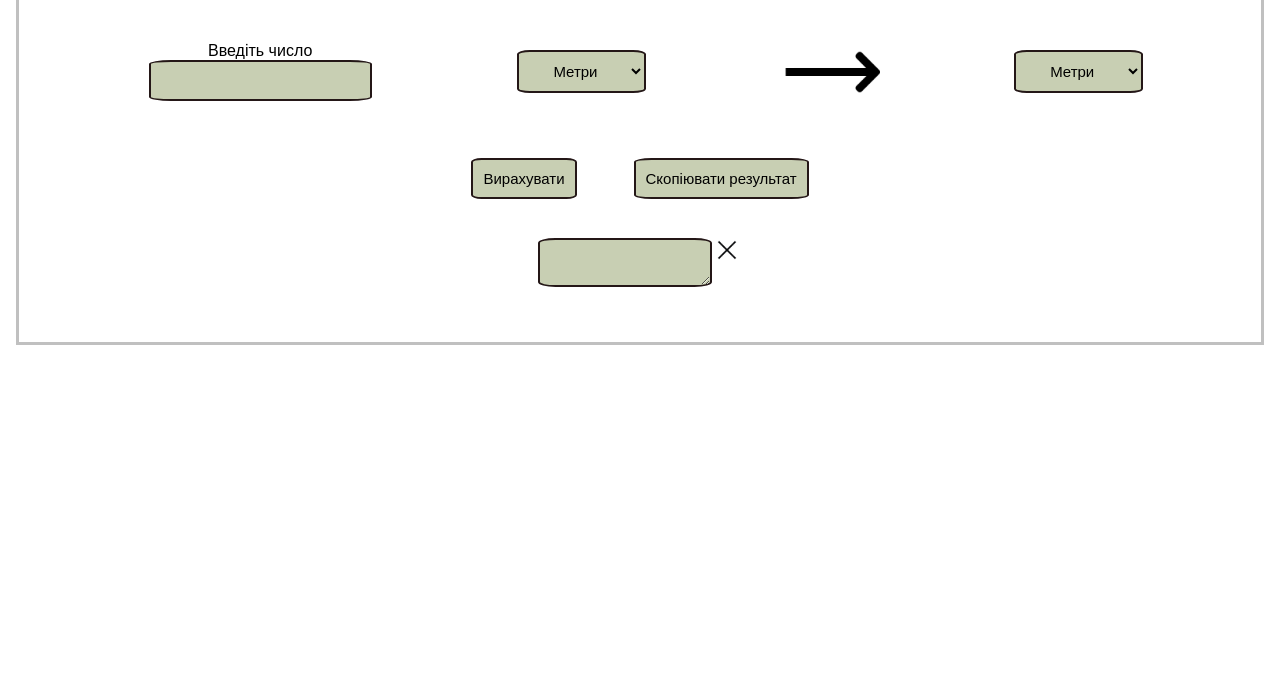
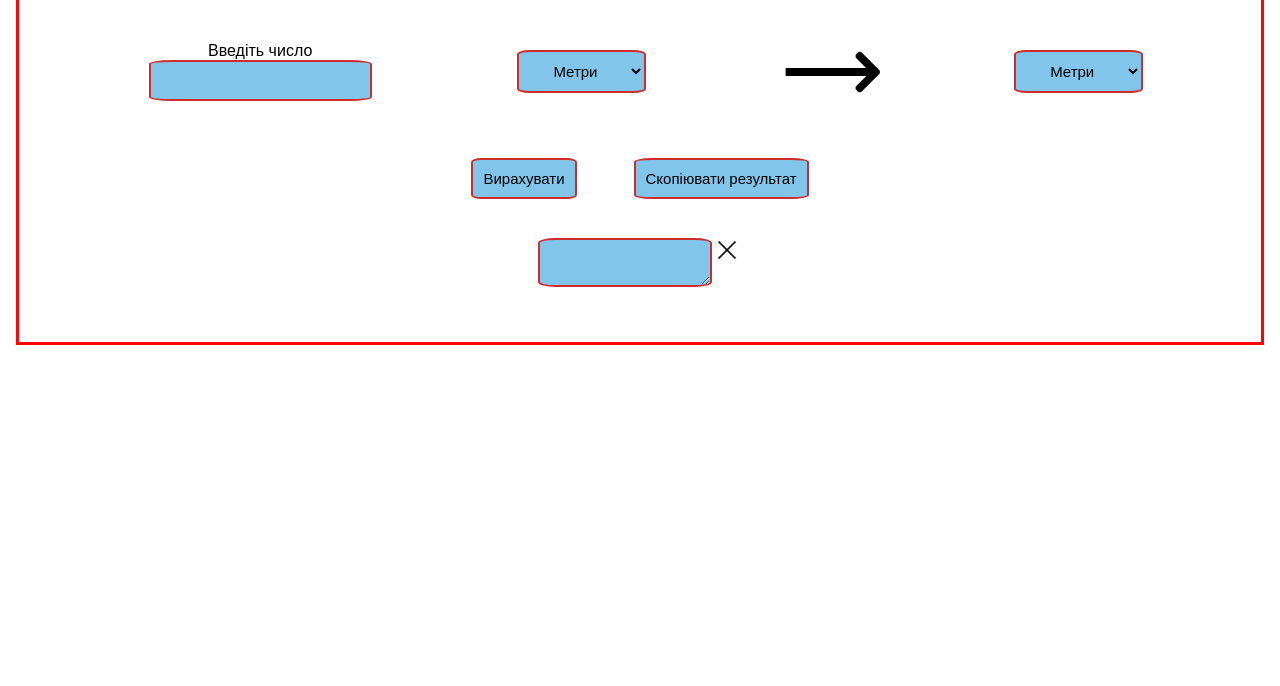
Before and after one commit to zevk9191/study_Alex, a plain HTML site: page index.html in a window 1280 px wide. Shown: the part 114-800 px from the top of the page. Drawn offline with Linux system fonts and the light colour scheme.

Commit message:
feat: add adaptive

```diff
--- a/css/style-blocks.css
+++ b/css/style-blocks.css
@@ -1,7 +1,7 @@
 .general-block {
   margin: 1vh;
   padding: 15px;
-  border: 3px solid silver;
+  border: 3px solid rgb(255, 2, 2);
 }
 
 h1 {
@@ -38,8 +38,8 @@ h1 {
   font-size: 15px;
   font-family: Arial, Helvetica, sans-serif;
   border-radius: 10%;
-  border: 2px solid rgb(36, 23, 23);
-  background: rgb(200, 207, 179);
+  border: 2px solid rgb(207, 45, 45);
+  background: rgba(15, 144, 214, 0.516);
 }
 
 .inputs_ {
```
